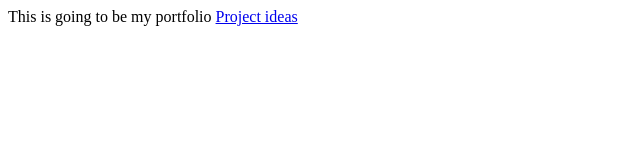
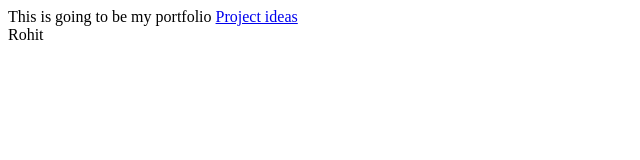
Before and after one commit to rohchakr/OldPortfolio, a plain HTML site: page index.html in a window 1280 px wide. Shown: the full height of the page, 0-640 px from the left. Drawn offline with Linux system fonts and the light colour scheme.

Commit message:
Update index.html

```diff
--- a/index.html
+++ b/index.html
@@ -3,6 +3,6 @@
 <body>
 This is going to be my portfolio
 <a href="ProjectIdeas.html">Project ideas</a>
-  <div id="basic_js"> </div>
+  <div id="basic_js"> Rohit </div>
 </body>
 </html>
```
